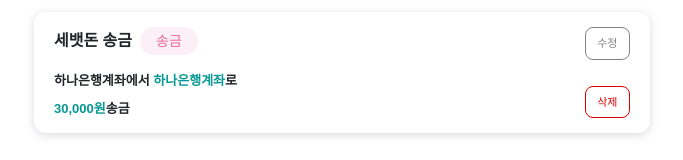
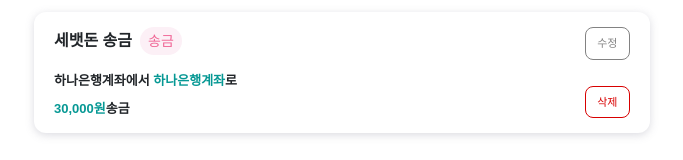
Before and after one commit to KeywordHanaro/KeywordHanaro_FE, a Next.js app: page /test in a window 1280 px wide. Shown: the top 160 px of the page, without its empty margins (298-981 px from the left). Built offline with nearby package versions, Linux system fonts and the light colour scheme.

Commit message:
[design] : ColorChips padding 수정

```diff
--- a/components/atoms/ColorChips.tsx
+++ b/components/atoms/ColorChips.tsx
@@ -20,7 +20,7 @@
   return (
     <>
       <div
-        className='rounded-3xl px-4 py-1 w-fit text-sm p-8'
+        className='rounded-3xl px-2 py-1 w-fit text-sm p-8'
         style={{ backgroundColor: bgColor, color: textColor }}
       >
         {children}
```
